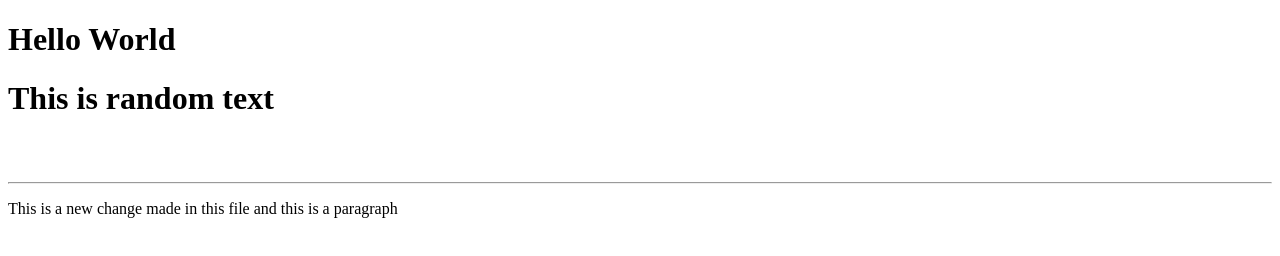
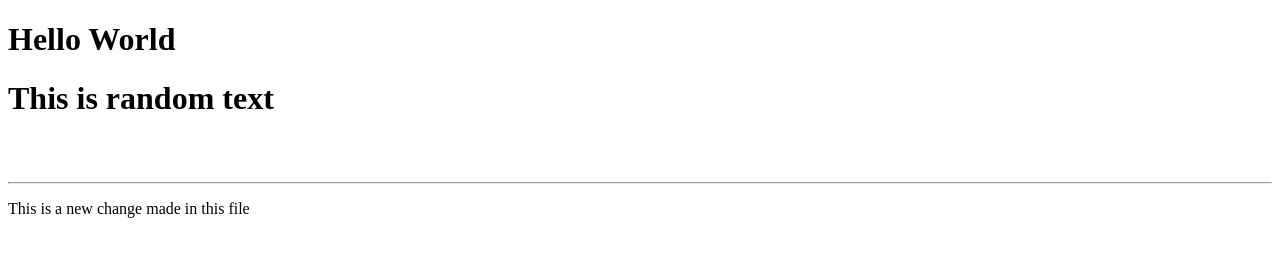
Before and after one commit to 22ankitsingh/lab1, a plain HTML site: page index.html in a window 1280 px wide. Drawn offline with Linux system fonts and the light colour scheme.

Commit message:
changes made in branch-1

```diff
--- a/index.html
+++ b/index.html
@@ -10,7 +10,7 @@
     <h1>Hello World</h1>
     <h1>This is random text</h1>
     <br><br><hr>
-    <p>This is a new change made in this file and this is a paragraph</p>
+    <p>This is a new change made in this file</p>
 
 </body>
 </html>
```
Also changed, not shown: text.txt (added).
